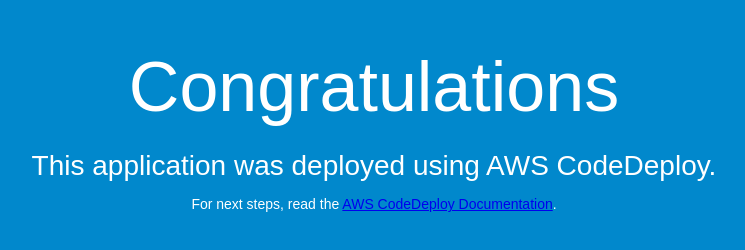
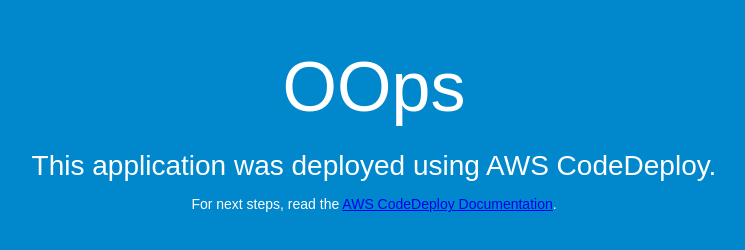
Before and after one commit to AldenJAcc/Lab1, a plain HTML site: page index.html in a window 1280 px wide. Shown: the whole page, without its empty margins (266-1011 px from the left). Drawn offline with Linux system fonts and the light colour scheme.

Commit message:
Update index.html

```diff
--- a/index.html
+++ b/index.html
@@ -26,7 +26,7 @@
 </head>
 <body>
   <div align="center">
-    <h1>Congratulations</h1>
+    <h1>OOps</h1>
     <h2>This application was deployed using AWS CodeDeploy.</h2>
     <p>For next steps, read the <a href="http://aws.amazon.com/documentation/codedeploy">AWS CodeDeploy Documentation</a>.</p>
   </div>
```
